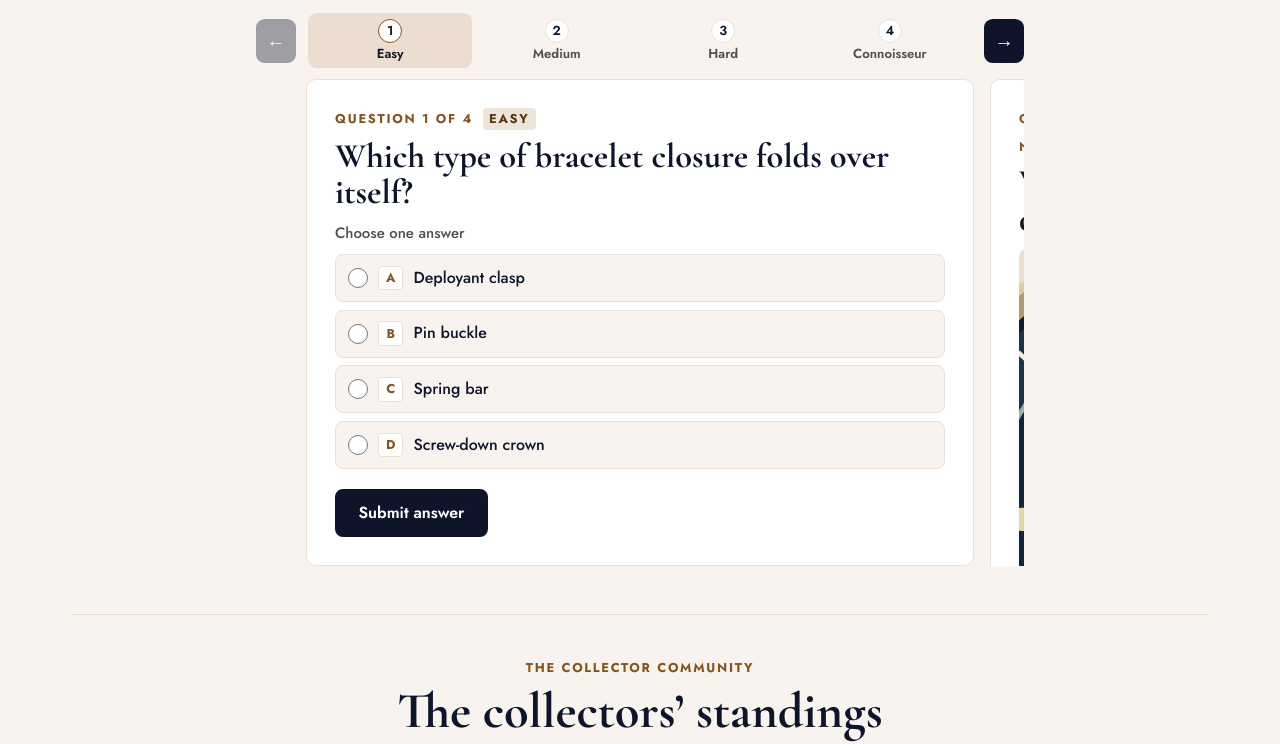
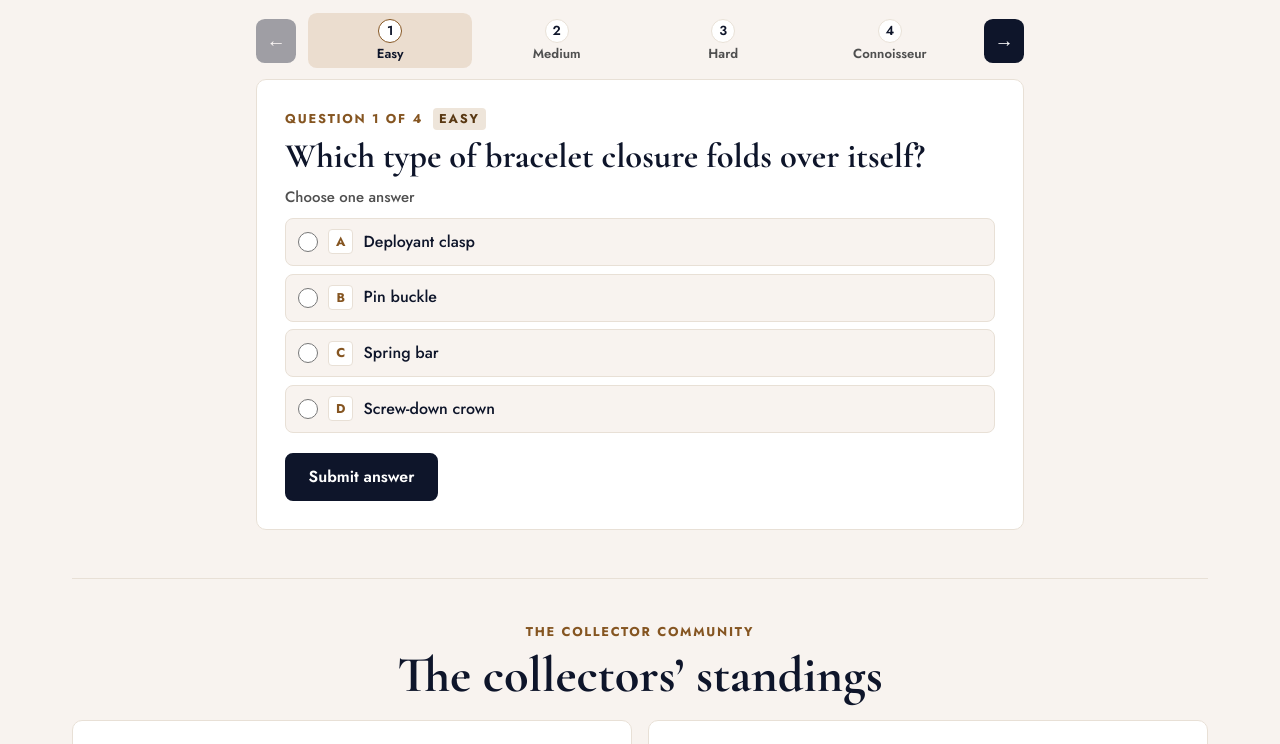
Before and after one commit to WatchVote-eduardo/watchvote-trivia-demo, a plain HTML site: page carousel/index.html in a window 1280 px wide. Shown: the part 746-1490 px from the top of the page. Drawn offline with Linux system fonts and the light colour scheme.

Commit message:
Hide neighboring trivia slides on wider screens
Co-Authored-By: Devin AI <158243242+devin-ai-integration[bot]@users.noreply.github.com>

```diff
--- a/carousel/carousel.css
+++ b/carousel/carousel.css
@@ -94,6 +94,10 @@
 	flex: 0 0 calc(6.5% - var(--slide-gap));
 	block-size: 1px;
 }
+@media (min-width: 640px) {
+	.carousel-slides > section { flex-basis: 100%; }
+	.carousel-slides::before, .carousel-slides::after { content: none; }
+}
 .carousel-summary { margin-block-start: 1rem; }
 .carousel-slides > .carousel-summary { margin: 0; }
 .carousel-score { padding: clamp(1rem, 3cqi, 1.75rem); }
```
